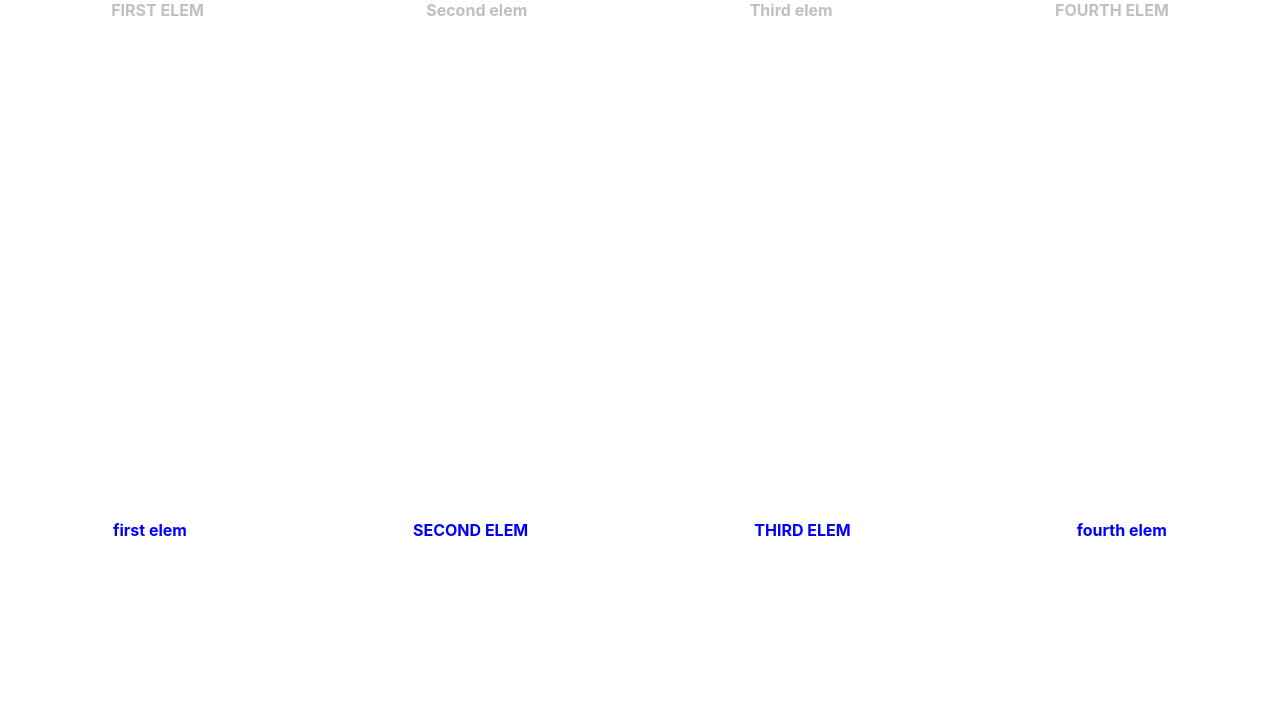
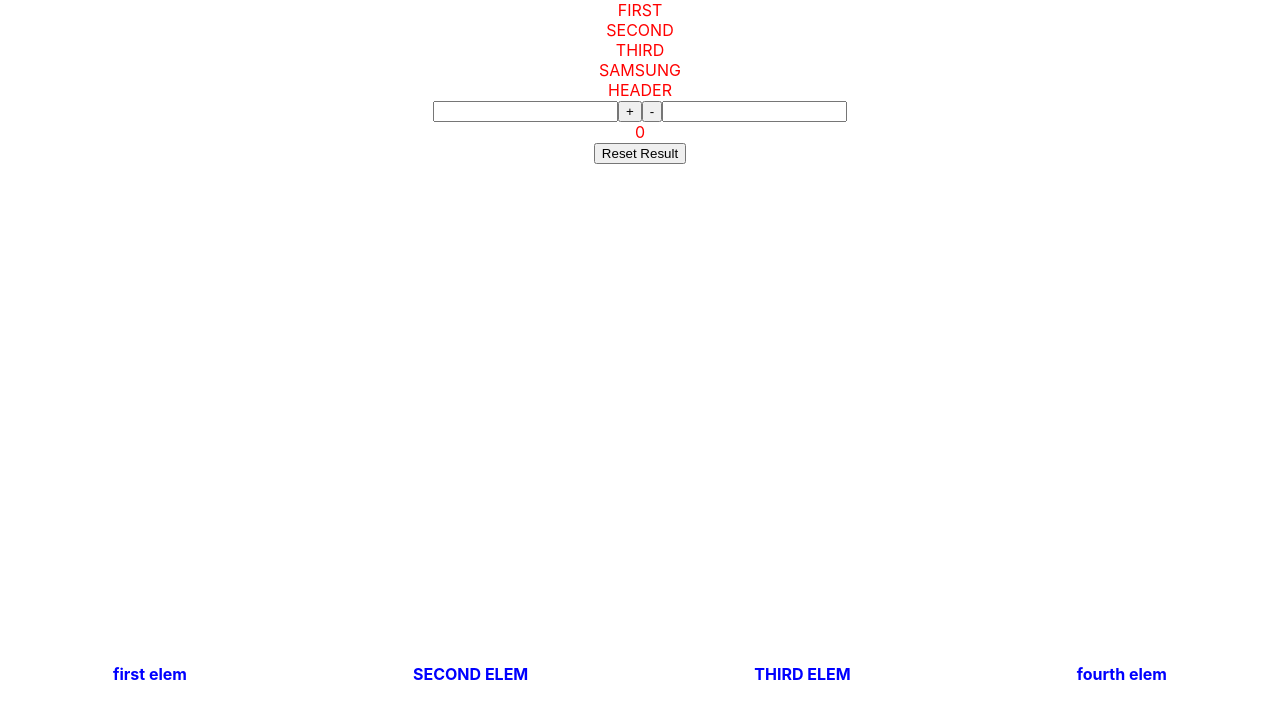
Before and after one commit to VTinaa/51_REACT, a React (Create React App) app: page / in a window 1280 px wide. Shown: the top 718 px of the page. Built offline with nearby package versions, Linux system fonts and the light colour scheme.

Commit message:
intro_52

```diff
--- a/src/App.js
+++ b/src/App.js
@@ -1,12 +1,14 @@
 import './app.css';
 import Header from './components/Header';
 import Footer from './components/Footer';
+import Main from './components/Main';
 
 
 const App = () => {
   return (
     <div className="app">
       <Header />
+      <Main />
       <Footer />
     </div>
   );
--- a/src/components/FooterItem/FooterItem.jsx
+++ b/src/components/FooterItem/FooterItem.jsx
@@ -1,7 +1,7 @@
 const FooterItem = (props) => {
 
     const { text, isLowercaseText} = props;
-    console.log(props);
+    // console.log(props);
 
     let textToRender;
 
--- a/src/components/Header/Header.jsx
+++ b/src/components/Header/Header.jsx
@@ -1,16 +1,91 @@
-// import { Fragment } from "react";
-import './Header.css'
-import NavigationItem from "../NavigationItem";
+// // import { Fragment } from "react";
+// import './Header.css'
+// import NavigationItem from "../NavigationItem";
+
+// const Header = () => {
+
+//     // const navElements = [
+//     //     'First', 'Second', 'Third'
+//     // ];
+//     // console.log(navElements.map((element)=> {
+//     //     return element.toUpperCase()
+//     // }))
+
+//     return (
+//         <div className='common-header'>
+//             <NavigationItem
+//             text='First elem'
+//             isUppercaseText={true}
+//             description="some description"
+//             shoulRenderDescription={true} />
+
+//             <NavigationItem
+//             text='Second elem'
+//             isUppercaseText={true}
+//             description="second description"
+//             shoulRenderDescription={true} />
+
+//             <NavigationItem
+//             text='Third elem'
+//             isUppercaseText={true}
+//             description="third description"
+//             shoulRenderDescription={true} />
+
+//             <NavigationItem text='Second elem' isUppercaseText={false} />
+//             <NavigationItem text='Third elem' isUppercaseText={false} />
+//             <NavigationItem text='Fourth elem' isUppercaseText={true} />
+//         </div>
+//     );
+// }
+
+// export default Header;
+
+import NavigationItem from '../NavigationItem/NavigationItem';
+import './Header.css';
+
 
 const Header = () => {
-    return (
-        <div className='common-header'>
-            <NavigationItem text='First elem' isUppercaseText={true} />
-            <NavigationItem text='Second elem' isUppercaseText={false} />
-            <NavigationItem text='Third elem' isUppercaseText={false} />
-            <NavigationItem text='Fourth elem' isUppercaseText={true} />
-        </div>
-    );
+
+   const navElements = [
+      {
+         text: 'First',
+         isUppercasetext: true,
+         description: "second description",
+      },
+      {
+         text: 'Second',
+         isUppercasetext: true,
+         description: "second description",
+      },
+      {
+         text: 'Third',
+         isUppercasetext: true,
+         description: "second description",
+      },
+      {
+         text: 'samsung',
+         isUppercasetext: true,
+      },
+   ];
+//    console.log(undefined && "Hello" )
+
+   return (
+      <header>
+      <div className='header'>
+      {
+            navElements.map((element) => {
+            return (
+               <NavigationItem
+                  key={element.text}
+                  text={element.text}
+                  isUppercasetext={element.isUppercasetext}
+                  description={element.description} />
+            )
+         })
+         }
+      </div>
+      <NavigationItem text='header' isUppercasetext={false} />
+      </header>);
 }
 
 export default Header;
--- /dev/null
+++ b/src/components/Main/Main.jsx
@@ -0,0 +1,68 @@
+import { useState } from 'react';
+
+const Main = () => {
+
+    // const [state, setState] = useState('Click text');
+    const [text, setText] = useState('Click text');
+    const [number, setNumber] = useState(0);
+
+    // let text = 'click text';
+
+    const onButtonClickHandler = () => {
+        console.log('Click')
+        // text = 'Button was clicked'
+        // console.log(text)
+        setText('Button was clicked')
+    }
+    const onPlusNumberHandler = () => {
+        setNumber(number + 1)
+    }
+    const onMinusNumberHandler = () => {
+        setNumber(number - 1)
+    }
+
+    const [firstInput, setFirstInput] = useState();
+    const [secondInput, setSecindInput] = useState();
+    const [result, setResult] = useState(0);
+
+    const onChangeFirstInputHandler = (value) => {
+        setFirstInput(value)
+    }
+    const onChangeSecondInputHandler = (value) => {
+        setSecindInput(value)
+    }
+
+    const onPlusHandler = () => {
+        setResult(+firstInput +  +secondInput)
+    }
+    const onMinusHandler = () => {
+        setResult(firstInput - secondInput)
+    }
+    const onResetResult = () => {
+        setResult(0)
+    }
+
+    console.log(firstInput)
+
+    return (
+        <div>
+            {/* <button onClick={onButtonClickHandler} type="button">Button</button>
+            <div> {text} </div>
+
+            <button onClick={onPlusNumberHandler} type="button">Plus one</button>
+            <div> {number} </div>
+
+            <button onClick={onMinusNumberHandler} type="button">Minus one</button> */}
+
+            <input type="number" onChange={(event) => onChangeFirstInputHandler(event.target.value)} />
+            <button onClick={onPlusHandler} type="button">+</button>
+            <button onClick={onMinusHandler} type="button">-</button>
+            <input type="number" onChange={(event) => onChangeSecondInputHandler(event.target.value)}/>
+            <div>{ result }</div>
+            <button onClick={onResetResult} type="button">Reset Result</button>
+
+        </div>
+    )
+}
+
+export default Main;
--- /dev/null
+++ b/src/components/Main/index.js
@@ -0,0 +1,3 @@
+import Main from "./Main";
+
+export default Main;
--- a/src/components/NavigationItem/NavigationItem.jsx
+++ b/src/components/NavigationItem/NavigationItem.jsx
@@ -1,6 +1,8 @@
+import './navigationItem.css';
+
 const NavigationItem = (props) =>{
-    const { text, isUppercaseText} = props;
-    console.log(props);
+    const { text, isUppercaseText, description, shoulRenderDescription} = props;
+    // console.log(props);
 
     // let text = props.text;
     let textToRender;
@@ -14,7 +16,18 @@ const NavigationItem = (props) =>{
     }
     return (
         // <div>{ props.text }</div>
-        <div>{ textToRender }</div>
+        // <div>{ textToRender }</div>
+
+        <div>
+            <div className="common">
+                { textToRender ? text.toUpperCase() : text }
+            </div>
+            { shoulRenderDescription && (
+                <div className="description">
+                    {description}
+                </div>
+            ) }
+        </div>
     )
 }
 
--- /dev/null
+++ b/src/components/NavigationItem/navigationItem.css
@@ -0,0 +1,4 @@
+.common {
+    display: flex;
+    flex-direction: column;
+}
```
